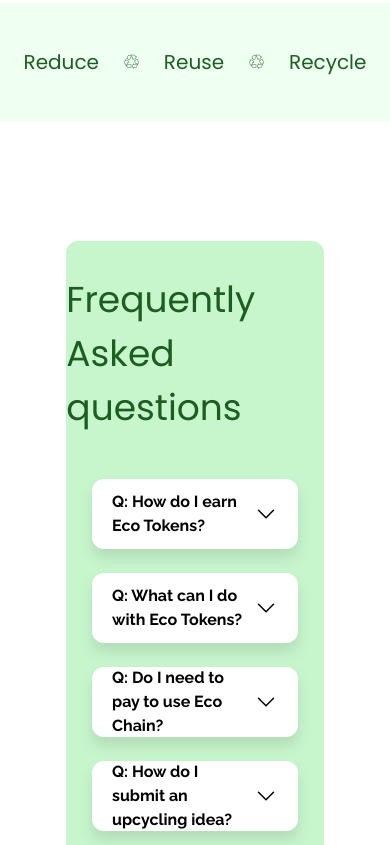
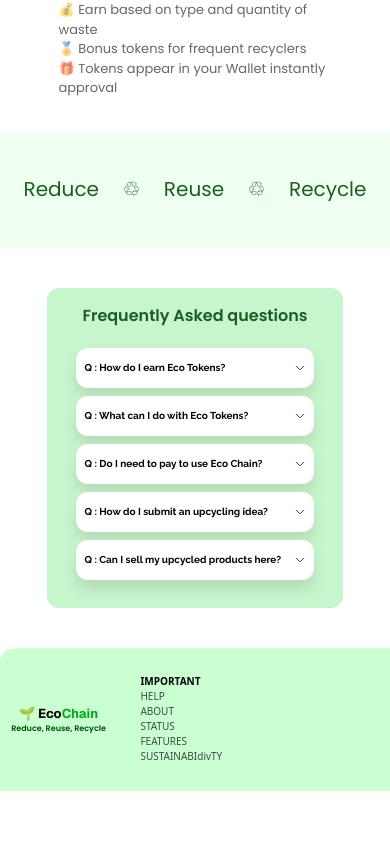
Before and after one commit to Sharad-Banga/ecoChain-lp, a Next.js app: page / in a window 390 px wide. Shown: the part 2936-3781 px from the top of the page. After the commit the page ends 3727 px from the top, so only its background shows below. Built offline with nearby package versions, Linux system fonts and the light colour scheme.

Commit message:
adding collections

```diff
--- a/app/UiLib/Expendable.tsx
+++ b/app/UiLib/Expendable.tsx
@@ -8,15 +8,15 @@
 
 export default function Expendable(props:ExpendableInter){
   return(
-    <div className="flex justify-center w-full drop-shadow-xl" onClick={props.onClick}>
-        <div className={`${props.exp?"h-[100px]":"h-[70px]"} w-[80%] bg-white text-black flex flex-col justify-center  pb-4 pl-5 pr-5 m-3 rounded-xl `}>
+    <div className="flex select-none cursor-pointer justify-center w-full drop-shadow-xl " onClick={props.onClick}>
+        <div className={`${props.exp?"h-[100px]":"h-[40px] sm:h-[70px]"} w-[80%] bg-white text-black flex flex-col justify-center  pb-4 pl-2 pr-2 sm:pl-5 sm:pr-5 m-1 sm:m-3 rounded-xl `}>
 
-            <div className="flex justify-between items-center pt-4">
-              <div className="font-bold font-raleway">
+            <div className="flex justify-between items-center pt-4 ">
+              <div className="font-bold font-raleway text-[10px] sm:text-[16px]">
                 {props.que}
               </div>
-              {props.exp && <div onClick={props.onClick}>
-                <svg xmlns="http://www.w3.org/2000/svg" fill="none" viewBox="0 0 24 24" strokeWidth="1.5"    stroke="currentColor" className="size-6">
+              {props.exp && <div  onClick={props.onClick}>
+                <svg xmlns="http://www.w3.org/2000/svg" fill="none" viewBox="0 0 24 24" strokeWidth="1.5"    stroke="currentColor" className="size-3 sm:size-6">
                   <path strokeLinecap="round" strokeLinejoin="round" d="M6 18 18 6M6 6l12 12" />
                 </svg>
               </div>}
@@ -24,7 +24,7 @@
 
 
               {!props.exp && <div onClick={props.onClick}>
-                    <svg xmlns="http://www.w3.org/2000/svg" fill="none" viewBox="0 0 24 24" strokeWidth="1.5" stroke="currentColor" className="size-6">
+                    <svg xmlns="http://www.w3.org/2000/svg" fill="none" viewBox="0 0 24 24" strokeWidth="1.5" stroke="currentColor" className="size-3 sm:size-6">
                       <path strokeLinecap="round" strokeLinejoin="round" d="m19.5 8.25-7.5 7.5-7.5-7.5" />
                     </svg>
               </div>}
@@ -33,7 +33,7 @@
             </div>
 
 
-            <div className={`${props.exp?"block":"hidden"} text-[14px] mt-1 transition-transform text-black opacity-75 pl-4`}>
+            <div className={`${props.exp?"block":"hidden"} text-[8px] sm:text-[14px] mt-1 transition-transform text-black opacity-75 pl-5 pr-4`}>
                   {props.ans}
             </div>
 
--- /dev/null
+++ b/app/components/Footer.tsx
@@ -0,0 +1,41 @@
+
+export default function Footer(){
+
+  return(
+    <>
+        <div className="h-[17vh] sm:h-[32vh] w-full bg-[url('/images/footer.png')] bg-cover flex items-center">
+
+            <div className=" h-full w-[30%] flex flex-col justify-center  items-center">
+              <div className="font-geistsans font-bold text-[13px] sm:text-[16px] md:text-[32px]">
+            🌱   Eco<span className="text-[#00AA14]">Chain</span>
+              </div>
+              <div className="font-poppins text-[8px] sm:text-[18px] text-[#024c0b] font-semibold">
+                Reduce, Reuse, Recycle
+              </div>
+            </div>
+
+
+
+            <div className="w-[33%] h-full text-[10px] sm:text-[18px] flex flex-col justify-center items-center">
+                  <div className="cursor-pointer select-none ">
+                  <span className="font-semibold mb-4">IMPORTANT</span>
+
+                    <div className="opacity-70 hover:opacity-100">HELP</div>
+                    <div className="opacity-70 hover:opacity-100">ABOUT</div>
+                    <div className="opacity-70 hover:opacity-100">STATUS</div>
+                    <div className="opacity-70 hover:opacity-100">FEATURES</div>
+                    <div className="opacity-70 hover:opacity-100">SUSTAINABIdivTY</div>
+                  </div>
+            </div>
+
+
+
+
+
+
+            <div></div>
+
+        </div>
+    </>
+  )
+}
--- a/app/components/Frequently.tsx
+++ b/app/components/Frequently.tsx
@@ -21,19 +21,19 @@
 
 
   return(
-    <div className="flex justify-center w-full h-full items-center mt-30 mb-30">
-        <div className="w-[66vw] h-[90%] flex flex-col justify-center items-center bg-[#53E26452] rounded-xl pb-14">
-          <div className="text-[#1B5E20] text-[36px] font-poppins mt-8 mb-8">
+    <div className="select-none flex justify-center w-full h-full items-center mt-10 mb-10 sm:mt-30 sm:mb-30">
+        <div className="w-[76vw] h-[90%] flex flex-col justify-center items-center bg-[#53E26452] rounded-xl pb-6 sm:pb-14">
+          <div className="text-[#1B5E20] font-semibold md:text-[36px] font-poppins mt-4 mb-4 sm:mt-8 sm:mb-8">
             Frequently Asked questions
           </div>
-          <Expendable exp={expanded[0]} onClick={()=>tog(0)} que=" Q: How do I earn Eco Tokens?"  ans="You earn Eco Tokens by submitting waste at partner centers, sharing approved upcycling ideas, or completing eco challenges. Proof of action (photo or QR scan) is required." />
+          <Expendable exp={expanded[0]} onClick={()=>tog(0)} que="Q : How do I earn Eco Tokens?"  ans="You earn Eco Tokens by submitting waste at partner centers, sharing approved upcycling ideas, or completing eco challenges. Proof of action (photo or QR scan) is required." />
 
-          <Expendable exp={expanded[1]} onClick={()=>tog(1)} que=" Q: What can I do with Eco Tokens?"  ans="You can redeem Eco Tokens in our rewards marketplace for sustainable product discounts, coupons, or donate them to community causes."/>
+          <Expendable exp={expanded[1]} onClick={()=>tog(1)} que="Q : What can I do with Eco Tokens?"  ans="You can redeem Eco Tokens in our rewards marketplace for sustainable product discounts, coupons, or donate them to community causes."/>
 
-          <Expendable exp={expanded[2]} onClick={()=>tog(2)} que="  Q: Do I need to pay to use Eco Chain?"  ans="No, Eco Chain is completely free to use! Our goal is to promote sustainable living by rewarding positive actions."/>
+          <Expendable exp={expanded[2]} onClick={()=>tog(2)} que=" Q : Do I need to pay to use Eco Chain?"  ans="No, Eco Chain is completely free to use! Our goal is to promote sustainable living by rewarding positive actions."/>
 
-          <Expendable exp={expanded[3]} onClick={()=>tog(3)} que=" Q: How do I submit an upcycling idea?"  ans="Go to the Submit Idea section, add your description, upload images and materials used. Our AI assistant will help optimize your submission before final review."/>
-          <Expendable exp={expanded[4]} onClick={()=>tog(4)} que=" Q: Can I sell my upcycled products on Eco Chain?"  ans="Yes! You can list handmade upcycled products in our marketplace and reach eco-conscious buyers looking for sustainable alternatives."/>
+          <Expendable exp={expanded[3]} onClick={()=>tog(3)} que=" Q : How do I submit an upcycling idea?"  ans="Go to the Submit Idea section, add your description, upload images and materials used. Our AI assistant will help optimize your submission before final review."/>
+          <Expendable exp={expanded[4]} onClick={()=>tog(4)} que="Q : Can I sell my upcycled products here?"  ans="Yes! You can list handmade upcycled products in our marketplace and reach eco-conscious buyers looking for sustainable alternatives."/>
         </div>
     </div >
   )
--- a/app/components/Main.tsx
+++ b/app/components/Main.tsx
@@ -2,7 +2,7 @@
   return(
     <>
 
-    <div className="main h-[220vh] sm:h-[270vh] w-full flex flex-col items-center  bg-white justify-between sm:justify-around">
+    <div className="main h-[235vh] sm:h-[270vh] w-full flex flex-col items-center  bg-white justify-between sm:justify-around">
 
 
           <div className="works h-[40vh] w-[80vw] flex-col-reverse  sm:flex-row flex justify-evenly items-center">
--- a/app/components/Scroll.tsx
+++ b/app/components/Scroll.tsx
@@ -9,7 +9,7 @@
         In Collaboration with
       </div>
 
-      <div className="flex items-center w-[80vw] sm:w-[44vw] justify-around align-middle">
+      <div className=" flex items-center w-[80vw] sm:w-[44vw] justify-around align-middle">
 
         <div className="bg-[url('/images/droplet.png')] h-8 w-8 sm:h-16 sm:w-16 bg-center bg-cover"></div>
         <div className="bg-[url('/images/tata.png')] h-8 w-8 sm:h-16 sm:w-16  bg-center bg-cover"></div>
--- a/app/components/ThreeR.tsx
+++ b/app/components/ThreeR.tsx
@@ -3,9 +3,9 @@
 
   return(
     <>
-        <div className="flex justify-evenly items-center mt-8 sm:mt-0 h-[14vh] md:h-[22vh] w-full font-medium bg-[#EFFFF1] text-[#1B5E20] text-[20px] sm:text-[25px] md:text-[50px] font-poppins">
+        <div className="flex overflow-hidden justify-evenly items-center mt-8 sm:mt-0 h-[14vh] md:h-[22vh] w-full font-medium bg-[#EFFFF1] text-[#1B5E20] text-[20px] sm:text-[25px] md:text-[50px] font-poppins">
 
-              <div className="w-full  md:w-[80vw] flex justify-evenly items-center">
+              <div className="w-full animate-scroll  md:w-[80vw] flex justify-evenly items-center">
                       <div >
                   Reduce
                 </div>
--- a/app/page.tsx
+++ b/app/page.tsx
@@ -1,3 +1,4 @@
+import Footer from "./components/Footer";
 import Frequently from "./components/Frequently";
 import Hero from "./components/Hero";
 import Main from "./components/Main";
@@ -14,6 +15,7 @@
     <Main/>
     <ThreeR/>
     <Frequently/>
+    <Footer/>
     </>
   );
 }
--- a/tailwind.config.ts
+++ b/tailwind.config.ts
@@ -1,3 +1,4 @@
+import { keyframes } from 'framer-motion'
 import type { Config } from 'tailwindcss'
 
 const config: Config = {
@@ -20,6 +21,15 @@
         poppins: ['var(--font-poppins)'],
         geistsans: ['var(--font-geist-sans)']
       },
+      keyframes:{
+        scroll:{
+          '0%': {transform : 'translateX(0)'},
+          '100%' : {transform : 'translateX(-50%)'},
+        }
+      },
+      animation:{
+        scroll:'scroll 12s linear infinite'
+      }
     },
   },
   plugins: [],
```
Also changed, not shown: public/images/footer.png (added).
